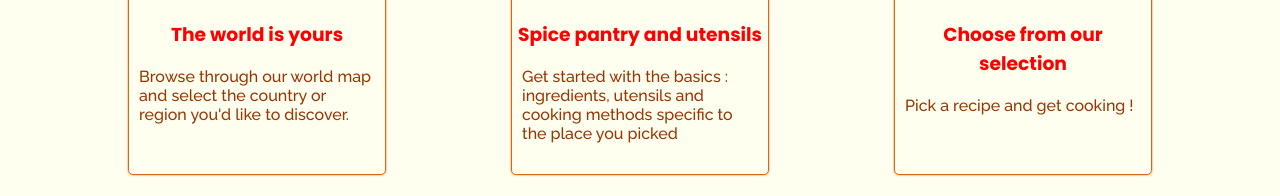
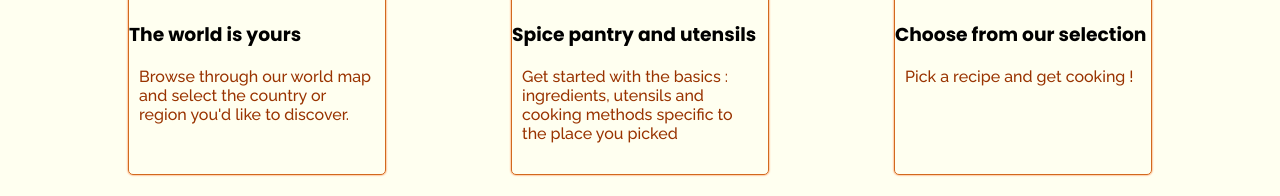
Before and after one commit to ArabellaS/landing, a plain HTML site: page index.html in a window 1280 px wide. Shown: the part 756-952 px from the top of the page. Drawn offline with Linux system fonts and the light colour scheme.

Commit message:
suppr h3

```diff
--- a/css/components/how-it-works.css
+++ b/css/components/how-it-works.css
@@ -27,13 +27,6 @@
   border-radius: 5px 5px 0 0;
 }
 
-.how-it-works h3 {
-  display: block;
-  text-align: center;
-  padding: 0 5px 0 5px;
-  color: red;
-}
-
 .card p {
   padding: 0 10px 0 10px;
   color: #993300;
```
